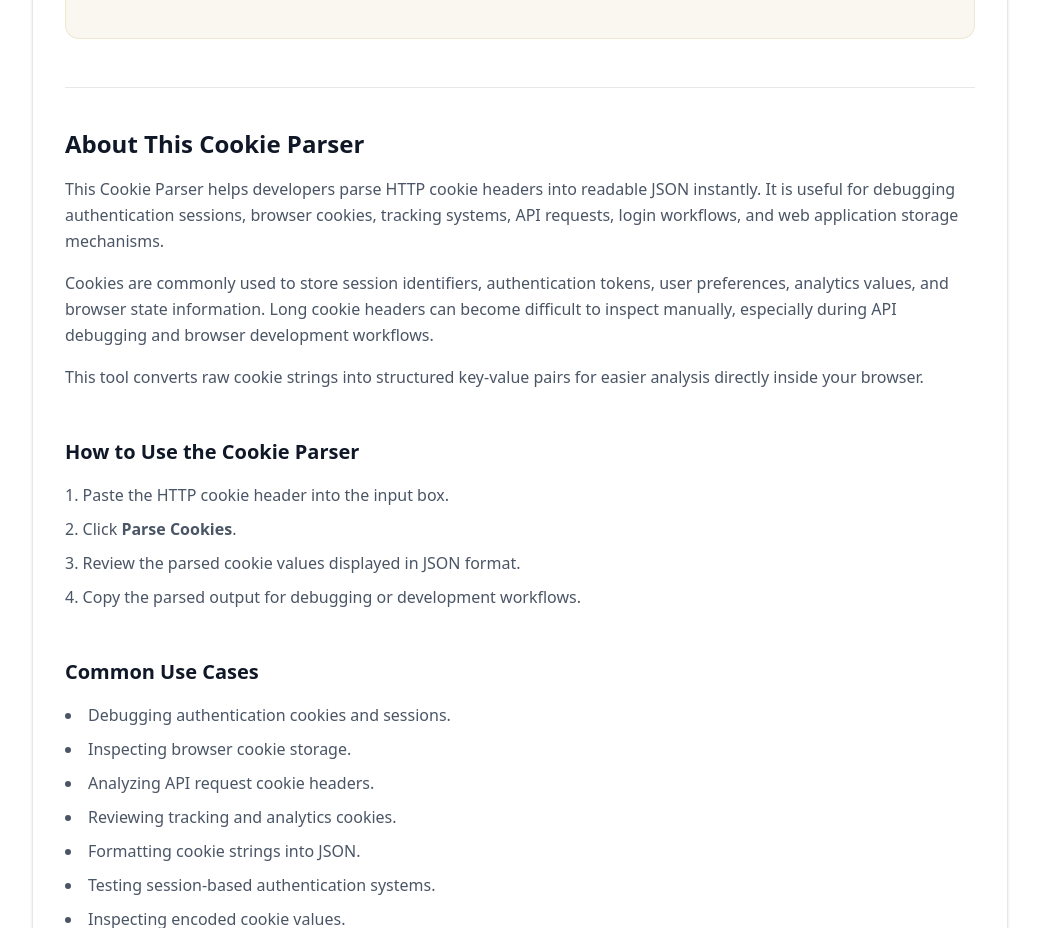
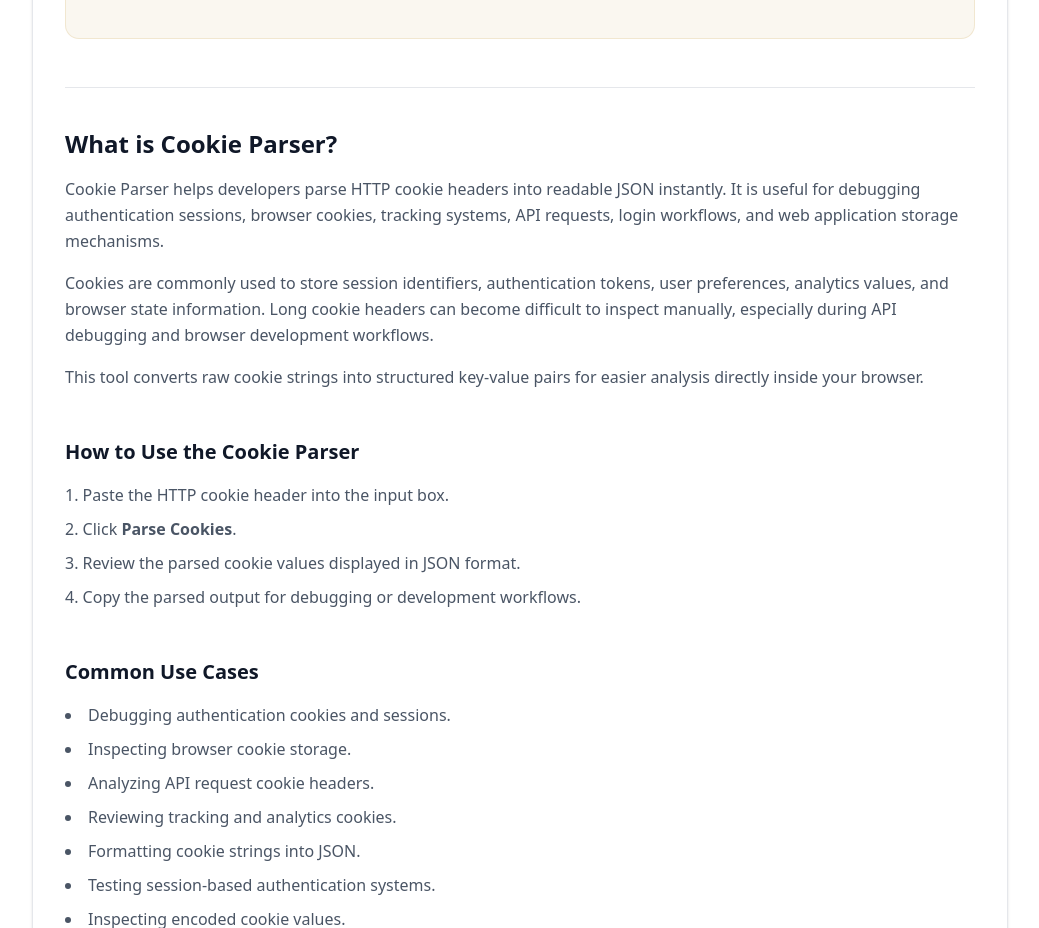
Before and after one commit to vaarunsonawwane-ops/yoryantra-new, a Next.js app: page /tools/cookie-parser in a window 1280 px wide. Shown: the part 960-1888 px from the top of the page, without its empty margins (120-1159 px from the left). Built offline with nearby package versions, Linux system fonts and the light colour scheme.

Commit message:
Cookie Parser Update ToolClient.tsx

```diff
--- a/app/tools/cookie-parser/ToolClient.tsx
+++ b/app/tools/cookie-parser/ToolClient.tsx
@@ -103,11 +103,11 @@ export default function ToolClient() {
   {/* ABOUT */}
   <div>
     <h2 className="text-2xl font-semibold text-gray-900">
-      About This Cookie Parser
+      What is Cookie Parser?
     </h2>
 
     <p className="mt-4 text-gray-600 leading-relaxed">
-      This Cookie Parser helps developers parse HTTP cookie headers into
+      Cookie Parser helps developers parse HTTP cookie headers into
       readable JSON instantly. It is useful for debugging authentication
       sessions, browser cookies, tracking systems, API requests, login
       workflows, and web application storage mechanisms.
```
